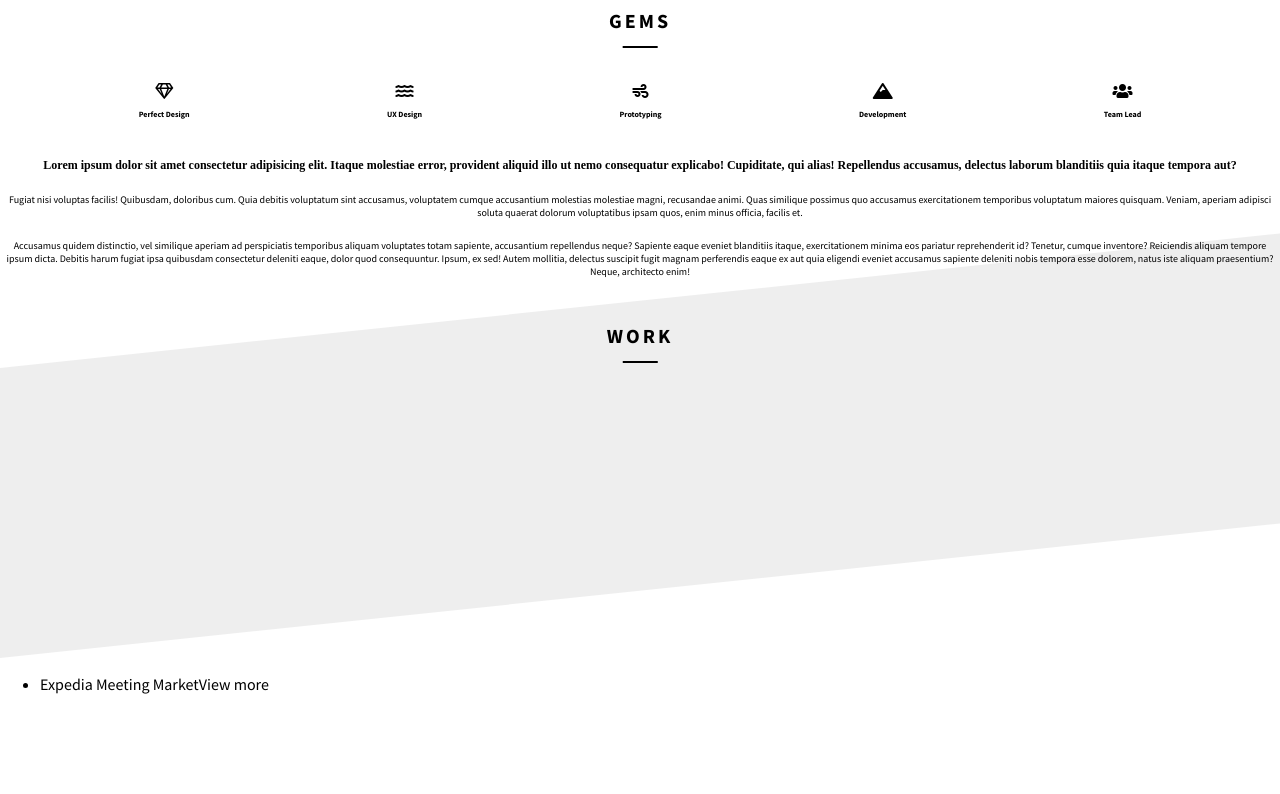
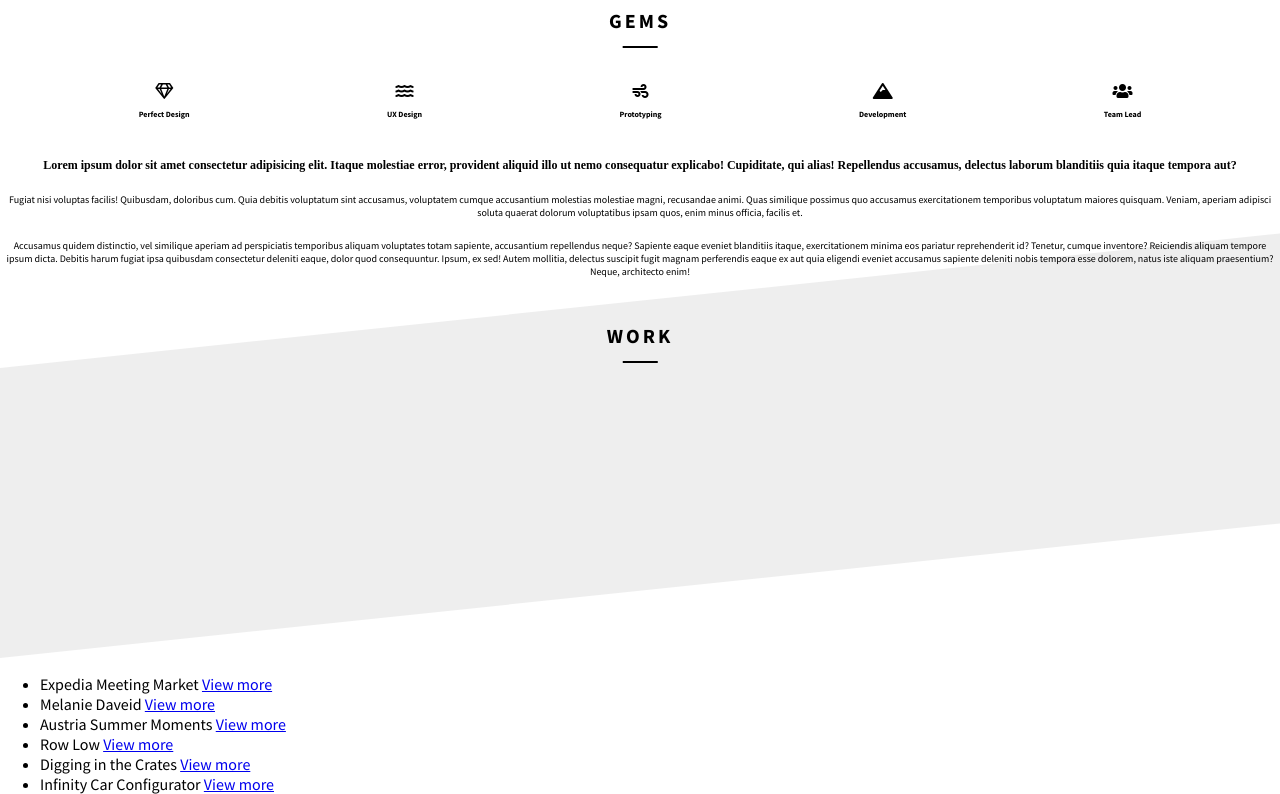
Before and after one commit to binkowskidawid/simple_product_website_react, a React (Create React App) app: page / in a window 1280 px wide. Shown: the part 282-1076 px from the top of the page. Before the commit the page ends 976 px from the top, so only its background shows below. Built offline with nearby package versions, Linux system fonts and the light colour scheme.

Commit message:
add some text to Work.js

```diff
--- a/src/components/Work.js
+++ b/src/components/Work.js
@@ -12,7 +12,31 @@ function Work() {
 			<div className="work_example">
 				<ul className="work_example_elements">
 					<li>
-						Expedia Meeting Market<span>View more</span>
+						Expedia Meeting Market{" "}
+						<a href="https://www.expedia.com/">View more</a>
+					</li>
+
+					<li>
+						Melanie Daveid{" "}
+						<a href="https://melaniedaveid.com/">View more</a>
+					</li>
+					<li>
+						Austria Summer Moments{" "}
+						<a href="https://www.austria.info/en">View more</a>
+					</li>
+					<li>
+						Row Low{" "}
+						<a href="http://www.rowlow.github.io/">View more</a>
+					</li>
+					<li>
+						Digging in the Crates{" "}
+						<a href="https://ditcent.myshopify.com/">View more</a>
+					</li>
+					<li>
+						Infinity Car Configurator{" "}
+						<a href="https://infiniti-carconfigurator.com/">
+							View more
+						</a>
 					</li>
 				</ul>
 			</div>
```
